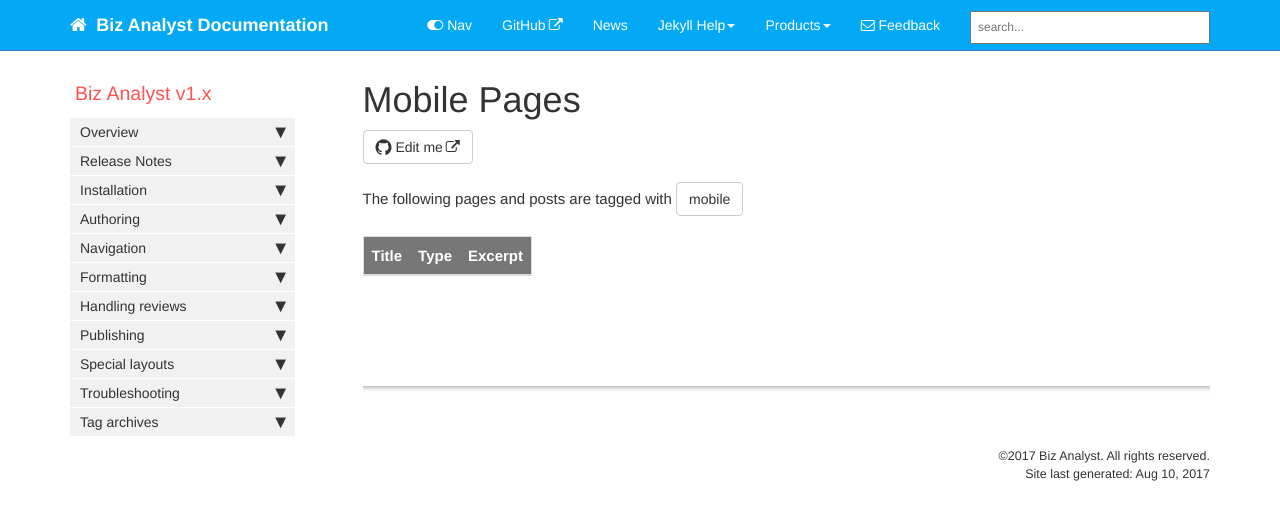
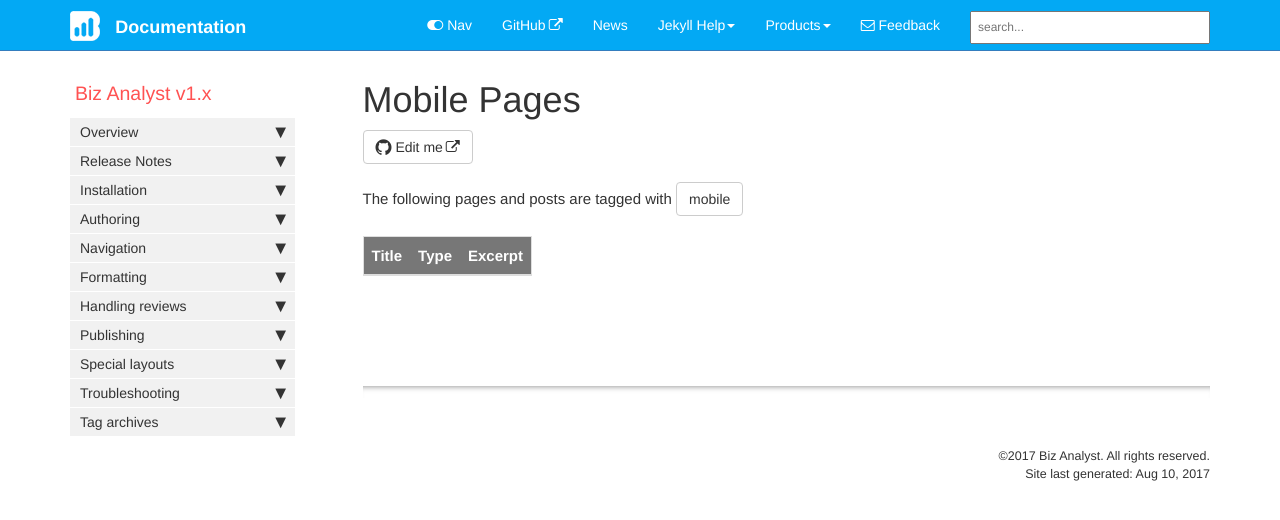
Before and after one commit to siliconveins/bizanalyst-docs, a Jekyll site: the page built from pages/tags/tag_mobile.md, in a window 1280 px wide. Shown: the top 520 px of the page. Built offline with Jekyll 4.4.1, drawn with Linux system fonts in a browser that asks for light colours; nearby versions of some CDN libraries; comment, search, counter and statistics services are not loaded.

Commit message:
changed top nav title and style, added logo

```diff
--- a/_config.yml
+++ b/_config.yml
@@ -3,7 +3,7 @@ repository: kushangpatel/bizanalyst-docs
 output: web
 # this property is useful for conditional filtering of content that is separate from the PDF.
 
-topnav_title: Biz Analyst Documentation
+topnav_title: Documentation
 # this appears on the top navigation bar next to the home button
 
 site_title: Biz Analyst documentation
--- a/_includes/topnav.html
+++ b/_includes/topnav.html
@@ -8,7 +8,19 @@
         <span class="icon-bar"></span>
         <span class="icon-bar"></span>
       </button>
-            <a class="fa fa-home fa-lg navbar-brand" href="index.html">&nbsp;<span class="projectTitle"> {{site.topnav_title}}</span></a>
+      <a class="navbar-brand" href="index.html">
+        <table border="0" cellspacing="0" cellpadding="0" class="logo">
+          <tr>
+            <td valign="middle" width="20%">
+              <img src="images/logo-white-30x30.png" width="30" height="30" alt="Biz Analyst" />
+            </td>
+            <td valign="middle" width="80%" class="logo-name">
+              <span class="projectTitle">
+                &nbsp; {{site.topnav_title}}</span>
+            </td>
+          </tr>
+        </table>
+      </a>
     </div>
     <div class="collapse navbar-collapse" id="bs-example-navbar-collapse-1">
       <ul class="nav navbar-nav navbar-right">
@@ -16,43 +28,31 @@
         <li><a id="tg-sb-link" href="#"><i id="tg-sb-icon" class="fa fa-toggle-on"></i> Nav</a></li>
         <!-- entries without drop-downs appear here -->
 
-{% assign topnav = site.data[page.topnav] %}
-{% assign topnav_dropdowns = site.data[page.topnav].topnav_dropdowns %}
-
-                {% for entry in topnav.topnav %}
-                {% for item in entry.items %}
-                {% if item.external_url %}
+        {% assign topnav = site.data[page.topnav] %} {% assign topnav_dropdowns = site.data[page.topnav].topnav_dropdowns %} {% for
+        entry in topnav.topnav %} {% for item in entry.items %} {% if item.external_url %}
         <li><a href="{{item.external_url}}" target="_blank">{{item.title}}</a></li>
         {% elsif page.url contains item.url %}
-                <li class="active"><a href="{{item.url | remove: "/"}}">{{item.title}}</a></li>
+        <li class="active"><a href="{{item.url | remove: " / "}}">{{item.title}}</a></li>
         {% else %}
-                <li><a href="{{item.url | remove: "/"}}">{{item.title}}</a></li>
-                {% endif %}
-                {% endfor %}
-                {% endfor %}
+        <li><a href="{{item.url | remove: " / "}}">{{item.title}}</a></li>
+        {% endif %} {% endfor %} {% endfor %}
         <!-- entries with drop-downs appear here -->
         <!-- conditional logic to control which topnav appears for the audience defined in the configuration file.-->
-                {% for entry in topnav_dropdowns %}
-                {% for folder in entry.folders %}
+        {% for entry in topnav_dropdowns %} {% for folder in entry.folders %}
         <li class="dropdown">
           <a href="#" class="dropdown-toggle" data-toggle="dropdown">{{ folder.title }}<b class="caret"></b></a>
           <ul class="dropdown-menu">
-                        {% for folderitem in folder.folderitems %}
-                        {% if folderitem.external_url %}
+            {% for folderitem in folder.folderitems %} {% if folderitem.external_url %}
             <li><a href="{{folderitem.external_url}}" target="_blank">{{folderitem.title}}</a></li>
             {% elsif page.url contains folderitem.url %}
-                        <li class="dropdownActive"><a href="{{folderitem.url |  remove: "/"}}">{{folderitem.title}}</a></li>
+            <li class="dropdownActive"><a href="{{folderitem.url |  remove: " / "}}">{{folderitem.title}}</a></li>
             {% else %}
-                        <li><a href="{{folderitem.url | remove: "/"}}">{{folderitem.title}}</a></li>
-                        {% endif %}
-                        {% endfor %}
+            <li><a href="{{folderitem.url | remove: " / "}}">{{folderitem.title}}</a></li>
+            {% endif %} {% endfor %}
           </ul>
         </li>
-                {% endfor %}
-                {% endfor %}
-                {% if site.feedback_disable == null or site.feedback_disable == false %}
-			{% include feedback.html %}
-		{% endif %}
+        {% endfor %} {% endfor %} {% if site.feedback_disable == null or site.feedback_disable == false %} {% include feedback.html
+        %} {% endif %}
         <!--comment out this block if you want to hide search-->
         <li>
           <!--start search-->
@@ -60,7 +60,7 @@
             <input type="text" id="search-input" placeholder="{{site.data.strings.search_placeholder_text}}">
             <ul id="results-container"></ul>
           </div>
-                    <script src="{{ "js/jekyll-search.js"}}" type="text/javascript"></script>
+          <script src="{{ " js/jekyll-search.js "}}" type="text/javascript"></script>
           <script type="text/javascript">
             SimpleJekyllSearch.init({
               searchInput: document.getElementById('search-input'),
--- a/css/custom.css
+++ b/css/custom.css
@@ -1,3 +1,27 @@
 #main {
   margin: 60px 0 0 0;
 }
+
+.logo {
+  border: none !important;
+  max-width: 100% !important;
+  margin: -4px 0 0 0;
+}
+
+.logo-name {
+  line-height: 32px !important;
+}
+
+table.logo>tbody>tr {
+  background: none !important;
+  border: none !important;
+}
+
+table.logo>tbody>tr>td {
+  border: none !important;
+}
+
+.navbar-brand table>tbody>tr>td {
+  padding: 0;
+  line-height: 20px;
+}
```
Also changed, not shown: images/ic_logo.png (added), images/logo-white-30x30.png (added). Lines whose indentation alone changed are shown as unchanged.
